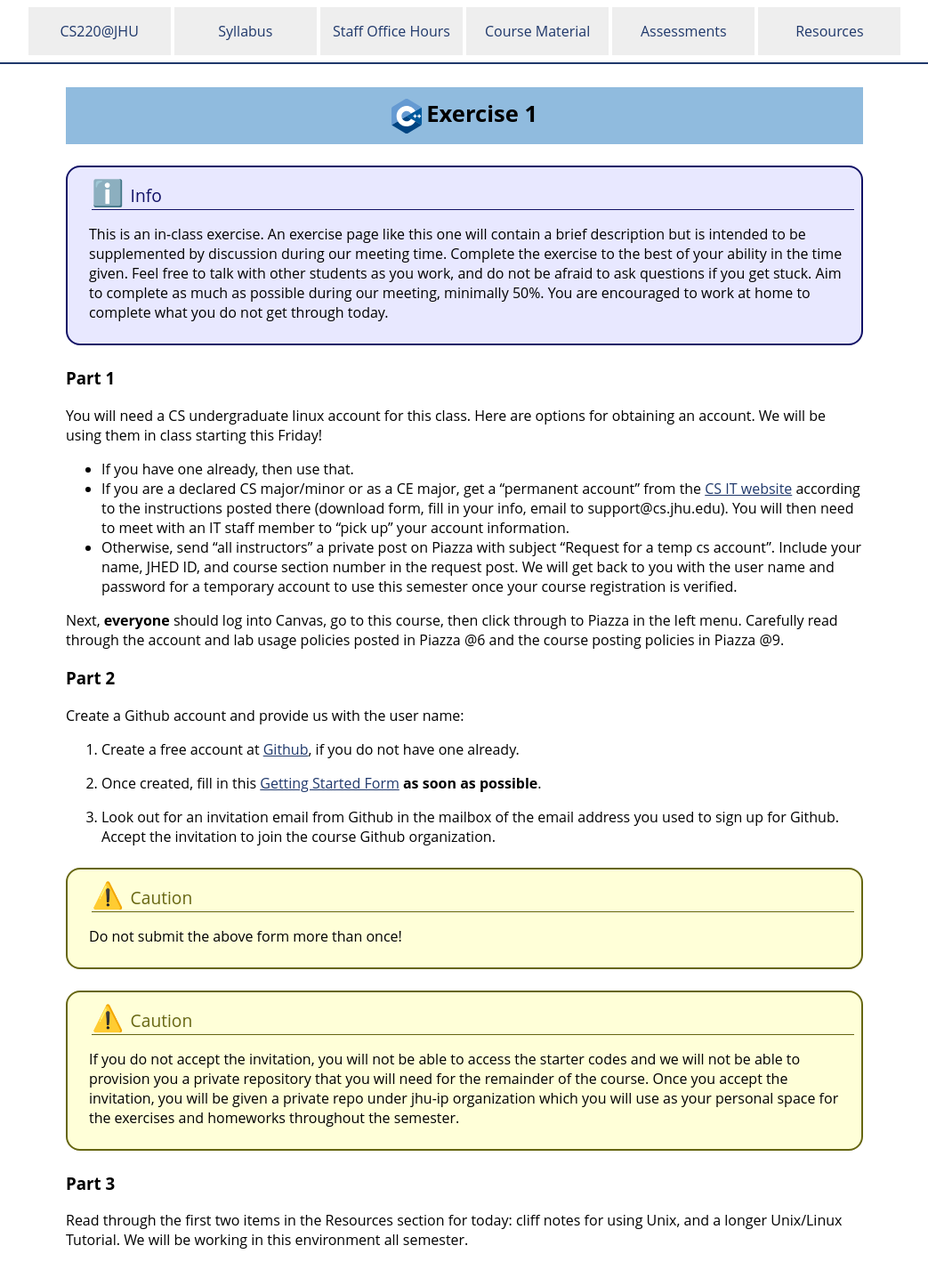
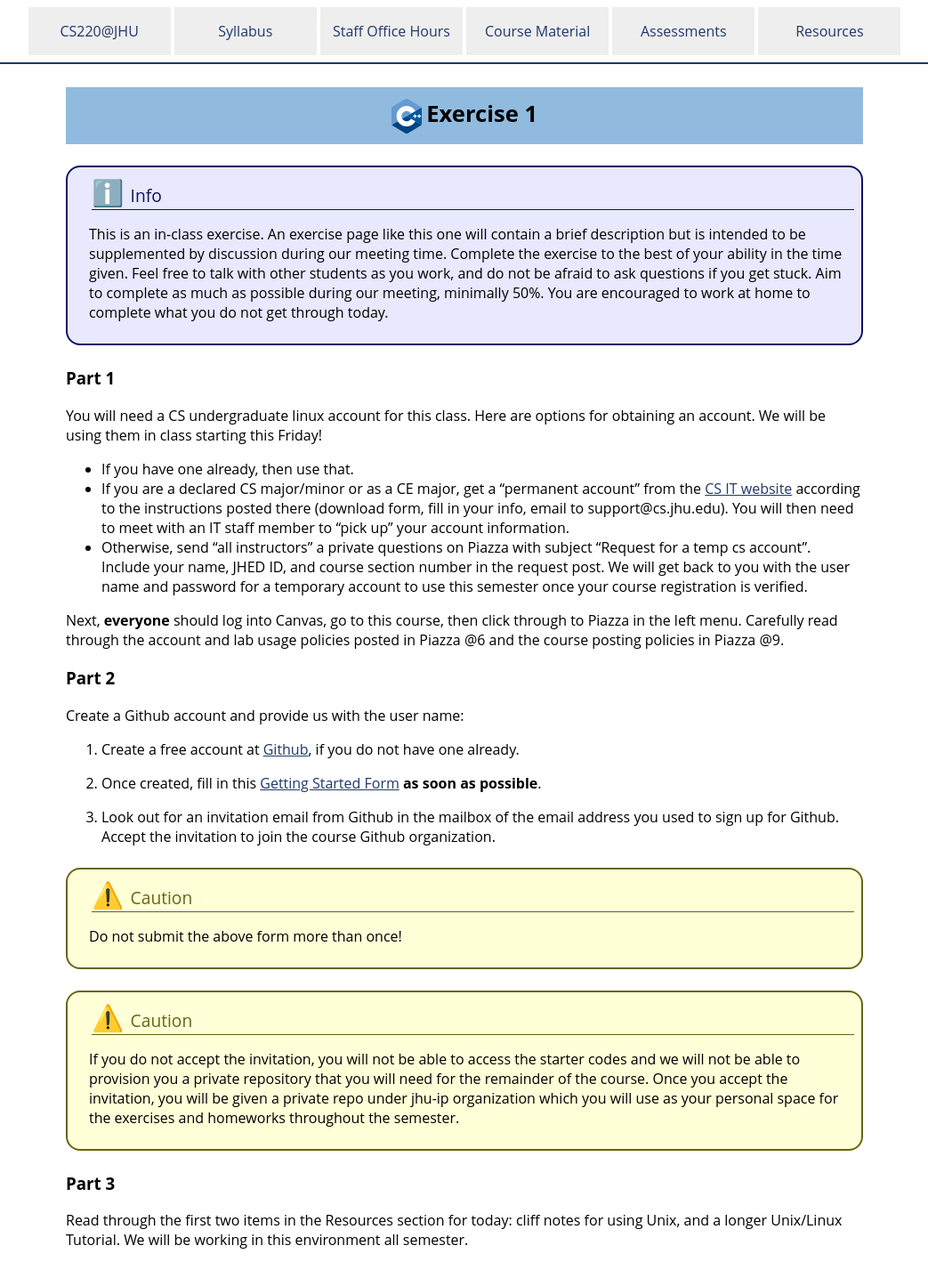
Before and after one commit to jhu-ip/cs220-f26, a Jekyll site: the page built from exercise/ex01.md, in a window 1280 px wide. Shown: the whole page at 89% size, without its empty margins (118-1161 px from the left). Built offline with Jekyll 4.4.1, drawn with Linux system fonts in a browser that asks for light colours.

Commit message:
fixed typo in ex01

```diff
--- a/exercise/ex01.md
+++ b/exercise/ex01.md
@@ -19,7 +19,7 @@ You will need a CS undergraduate linux account for this class. Here are options
 * If you are a declared CS major/minor or as a CE major, get a “permanent account” from the <a href=
 "https://support.cs.jhu.edu/wiki/Obtaining_CS_Computer_
 Accounts" target="_blank">CS IT website</a> according to the instructions posted there (download form, fill in your info, email to support@cs.jhu.edu). You will then need to meet with an IT staff member to "pick up" your account information.
-* Otherwise, send “all instructors” a private post on Piazza with
+* Otherwise, send “all instructors” a private questions on Piazza with
 subject “Request for a temp cs account”. Include your name, JHED ID, and course section number in the request post. We will get back to you with the user name and password for a temporary account to use this semester once your course registration is verified.
 
 Next, **everyone** should log into Canvas, go to this course, then click through to Piazza in the left menu.  Carefully read through the account and lab usage policies posted in Piazza @6 and the course posting policies in Piazza @9.
```
